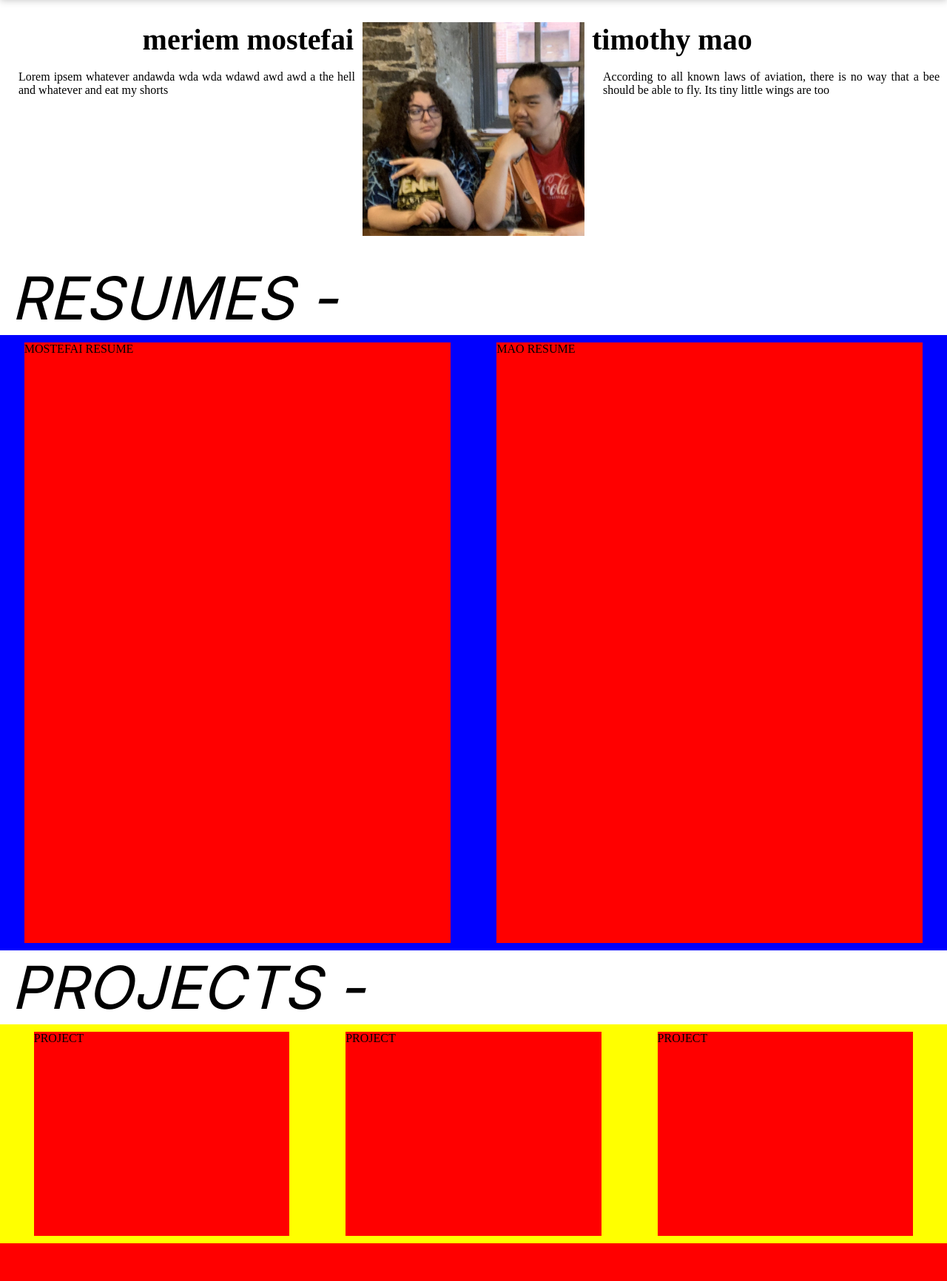
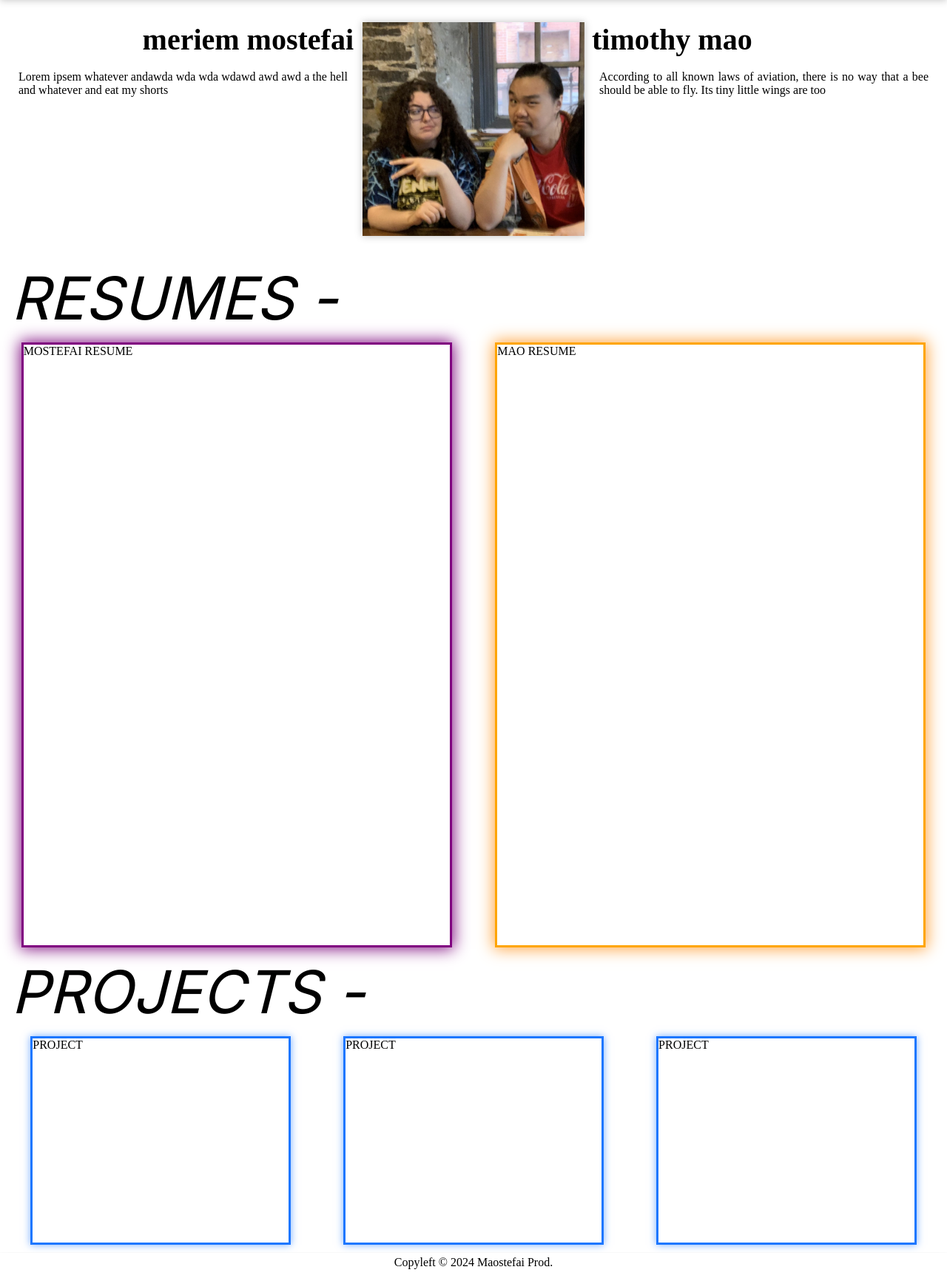
Before and after one commit to perditi/csi3140_group69, a PHP site: page / in a window 1280 px wide. Shown: the part 127-1859 px from the top of the page at 74% size. Before the commit the page ends 1808 px from the top, so only its background shows below. Run offline with PHP 8.4, Linux system fonts and the light colour scheme.

Commit message:
boxes have colours, basically only thing we need is information nowgit add public

```diff
--- a/public/index.html
+++ b/public/index.html
@@ -14,17 +14,18 @@
             <div class="intro"><!--left side-->
                 <h2 style="text-align:right;margin-right:2px">meriem mostefai</h2>
                 <br>
-                <p style="margin-left:15px;text-align:justify;">
+                <p style="margin-left:15px;margin-right:10px;text-align:justify;">
                     Lorem ipsem whatever andawda wda wda wdawd awd awd a the hell and whatever and eat my shorts
                 </p>
             </div>
-            <div style="width:fit-content">
-                <img src="content\us.jpg" alt="picture of us" style="width:300px">
+            <div style="width:fit-content;">
+                <img src="content\us.jpg" alt="picture of us" style="width:300px;
+                box-shadow: 0px 0px 10px 0px rgba(0, 0, 0, 0.25);">
             </div>
             <div class="intro"><!--right side-->
                 <h2>timothy mao</h2>
                 <br>
-                <p style="margin-left:15px;text-align:justify;">
+                <p style="margin-left:10px;margin-right:15px;text-align:justify;">
                     According to all known laws of aviation, there is no way that a bee should be able to fly. Its tiny little wings are too
                 </p>
             </div>
@@ -33,10 +34,12 @@
             <h3>RESUMES -</h1>
         </div>
         <div class="resumes">
-            <div class="resume">
+            <div class="resume" style="border-color:purple;
+            box-shadow: 0px 0px 20px 2px rgb(128, 15, 128);">
                 <p>MOSTEFAI RESUME</p>
             </div>
-            <div class="resume">
+            <div class="resume" style="border-color:orange;
+            box-shadow: 0px 0px 20px 2px rgb(255, 165, 67);">
                 <p>MAO RESUME</p>
             </div>
         </div>
@@ -54,5 +57,8 @@
                 <p>PROJECT</p>
             </div>
         </div>
+        <footer>
+            <p style="margin-top:5px">Copyleft © 2024 Maostefai Prod.</p>
+        </footer>
     </body>
 </html>
--- a/public/styles.css
+++ b/public/styles.css
@@ -6,7 +6,16 @@ body{
 }
 header {
     clip-path: polygon(0% 0%, 100% 0%, 100% 120%, 0% 120%);
-    width:100%;
+    width:inherit;
+    display: inline-flex;
+    padding: 0px 0px 0px 0px;
+    justify-content: center;
+    background: #ffffff;
+    box-shadow: 0px 0px 10px 0px rgba(0, 0, 0, 0.25);
+}
+footer {
+    clip-path: polygon(0% 0%, 100% 0%, 100% 120%, 0% 120%);
+    width:inherit;
     display: inline-flex;
     padding: 0px 0px 0px 0px;
     justify-content: center;
@@ -66,13 +75,12 @@ p{
     justify-content:space-evenly;
     padding: 10px 0px 10px 0px;
     gap:30px;
-    background-color: blue;
 }
 
 .resume{
-    background-color:red;
     width:45%;
     aspect-ratio:1/1.41;
+    border-style:solid;
 }
 
 .projects{
@@ -83,11 +91,12 @@ p{
     justify-content:space-evenly;
     padding: 10px 0px 10px 0px;
     gap:30px;
-    background-color: yellow;
 }
 
 .project{
     width:27%;
     aspect-ratio: 1/.8;
-    background-color:red;
+    border-style:solid;
+    border-color:rgb(29, 119, 255);
+    box-shadow: 0px 0px 10px 0px rgba(29, 119, 255, 0.6);
 }
```
